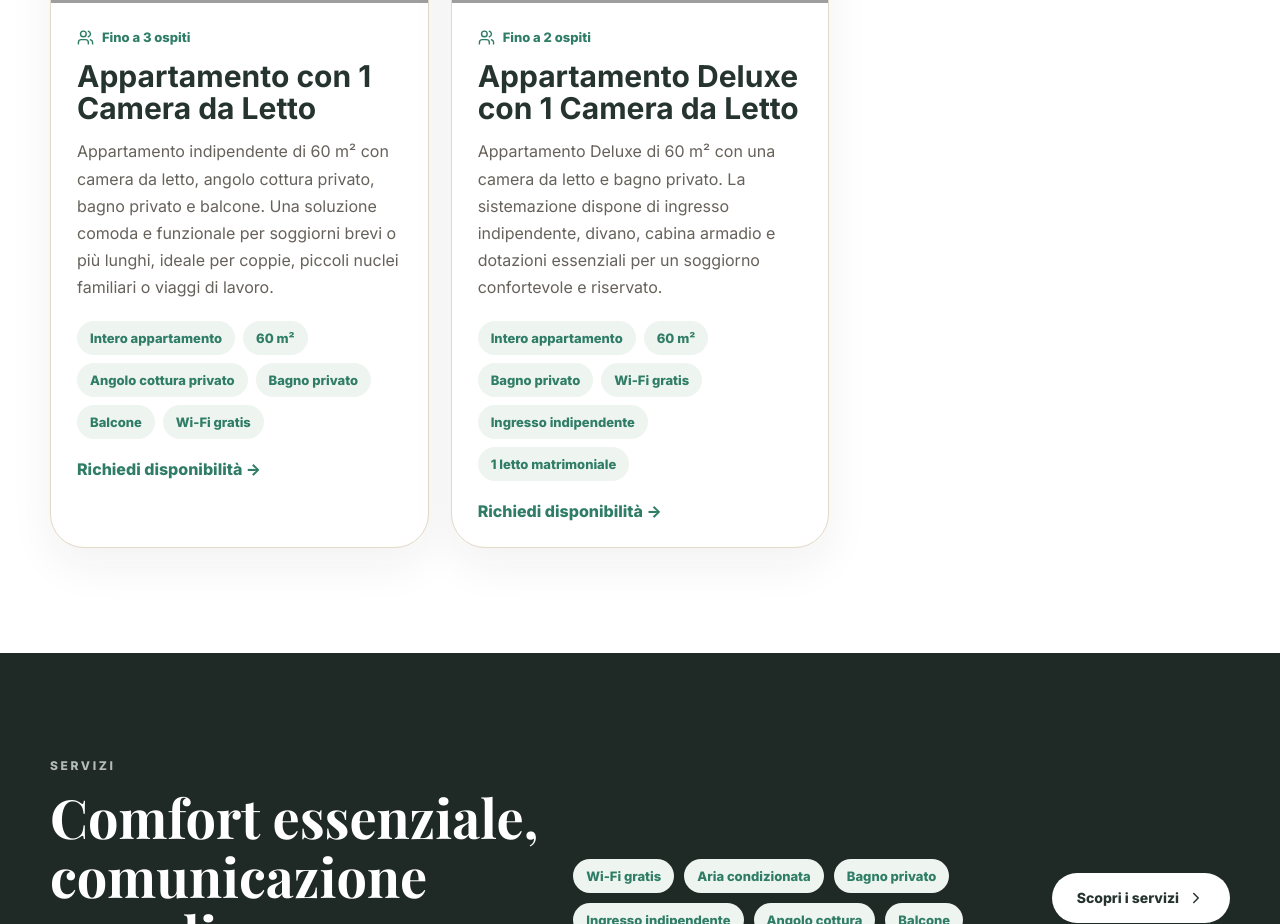
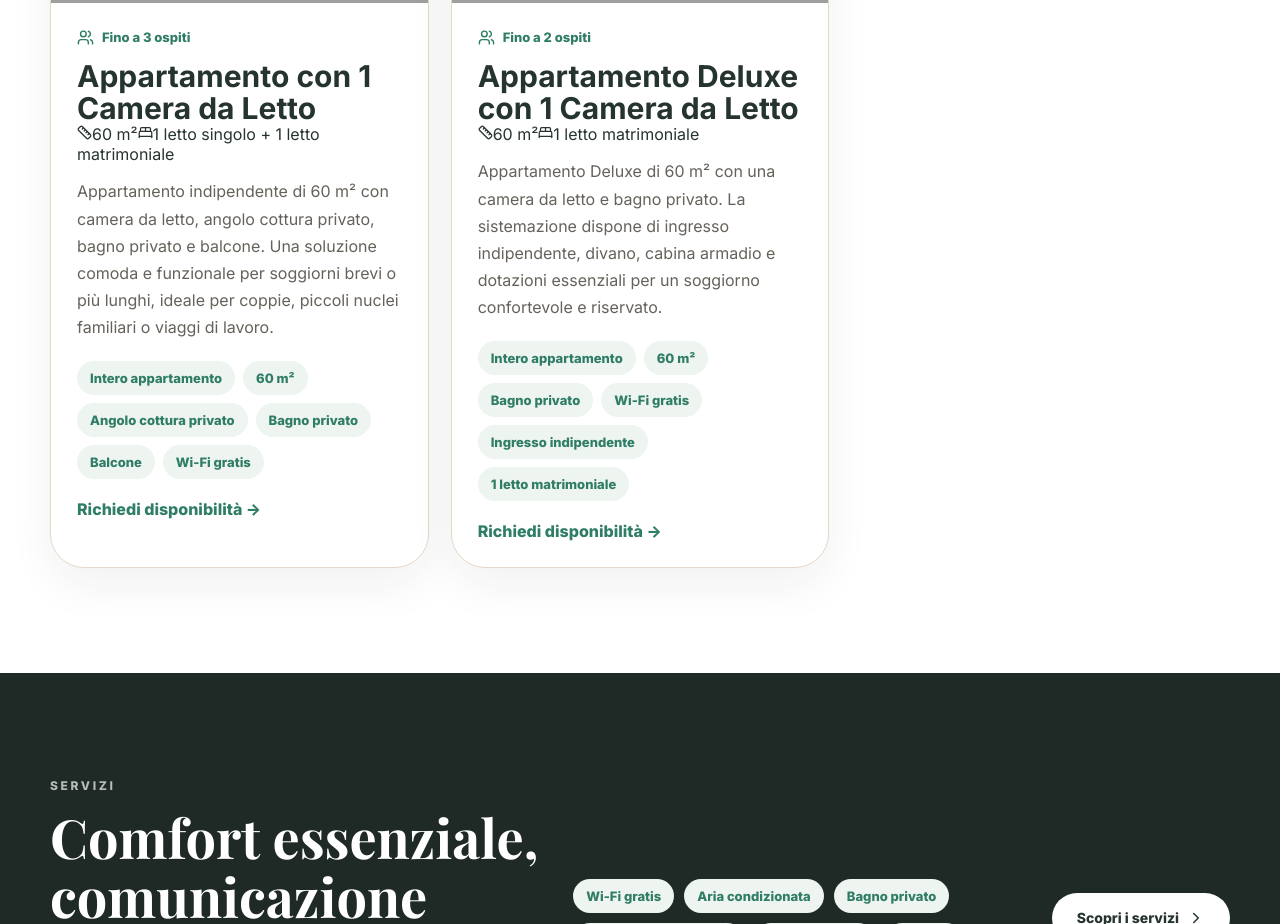
Before and after one commit to yzyk8nb46g-lab/ninfea-bb-site, a React (Vite) app: page / in a window 1280 px wide. Shown: the part 3260-4184 px from the top of the page. Built offline with nearby package versions, Linux system fonts and the light colour scheme; grey boxes are pictures that could not be loaded.

Commit message:
Updated RoomCard.jsx

```diff
--- a/RoomCard.jsx
+++ b/RoomCard.jsx
@@ -1,4 +1,4 @@
-import { Users } from "lucide-react";
+import { Users, Ruler, BedDouble } from "lucide-react";
 import { whatsappLink } from "./data.js";
 
 export default function RoomCard({ room }) {
@@ -7,14 +7,39 @@ export default function RoomCard({ room }) {
       <div className="room-card__image">
         <img src={room.image} alt={room.title} />
       </div>
+
       <div className="room-card__body">
-        <div className="room-card__topline"><Users size={17} /> {room.guests}</div>
+        <div className="room-card__topline">
+          <Users size={17} /> {room.guests}
+        </div>
+
         <h3>{room.title}</h3>
+
+        <div className="room-meta">
+          <span>
+            <Ruler size={15} />
+            {room.size}
+          </span>
+          <span>
+            <BedDouble size={15} />
+            {room.beds}
+          </span>
+        </div>
+
         <p>{room.description}</p>
+
         <div className="tags">
-          {room.features.map((feature) => <span key={feature}>{feature}</span>)}
+          {room.features.map((feature) => (
+            <span key={feature}>{feature}</span>
+          ))}
         </div>
-        <a className="text-link" href={whatsappLink(`Ciao Ninfea B&B, vorrei informazioni sulla ${room.title}.`)}>
+
+        <a
+          className="text-link"
+          href={whatsappLink(
+            `Ciao Ninfea B&B, vorrei informazioni su: ${room.title}.`
+          )}
+        >
           Richiedi disponibilità →
         </a>
       </div>
```
